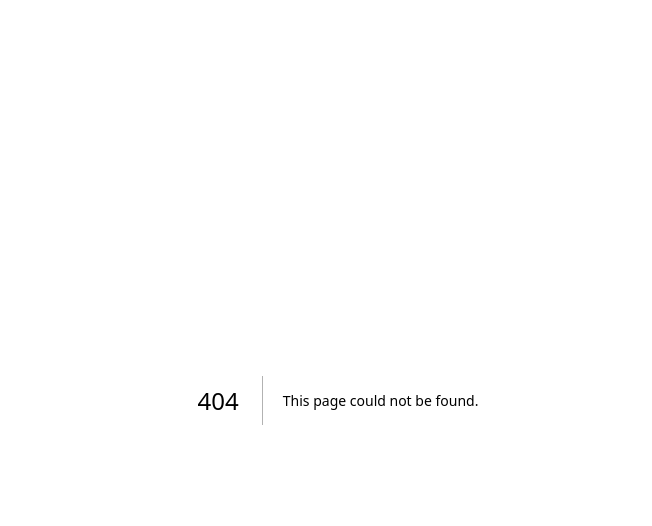
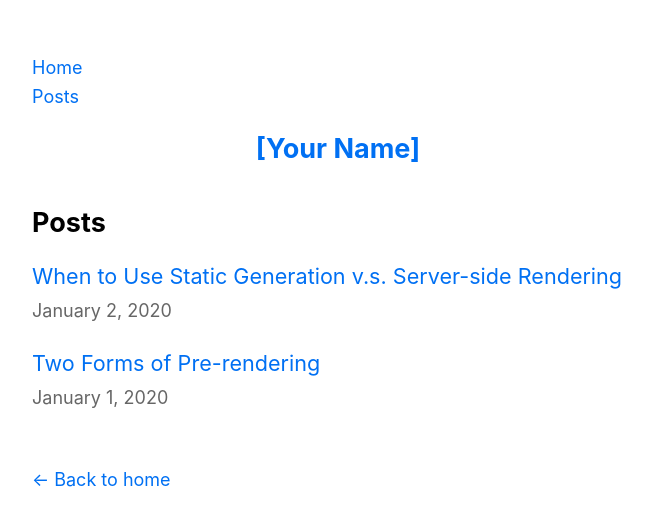
Before and after one commit to OTKRyu/OTKRyu.github.io, a Next.js app: page /posts in a window 1280 px wide. Before the commit this address had no page. Shown: the top 526 px of the page, without its empty margins (302-954 px from the left). Built offline with nearby package versions, Linux system fonts and the light colour scheme.

Commit message:
split home and posts

```diff
--- a/components/navbar.js
+++ b/components/navbar.js
@@ -3,8 +3,7 @@ import React, { useState } from "react";
 
 const MENU_LIST = [
   { text: "Home", href: "/" },
-  { text: "About Us", href: "/about" },
-  { text: "Contact", href: "/contact" },
+  { text: "Posts", href: "/posts" },
 ];
 
 const Navbar = () => {
@@ -13,7 +12,7 @@ const Navbar = () => {
       <nav>
         {MENU_LIST.map(({ text, href }) => {
           return (
-            <div>
+            <div key={text}>
               <a href={href}>{text}</a>
             </div>
           );
--- /dev/null
+++ b/pages/posts.js
@@ -0,0 +1,42 @@
+import Link from "next/link";
+
+import Layout from "../components/layout";
+import Date from "../components/date";
+import { getSortedPostsData } from "../lib/posts";
+import utilStyles from "../styles/utils.module.css";
+
+export async function getStaticProps() {
+  const allPostsData = getSortedPostsData();
+  return {
+    props: {
+      allPostsData,
+    },
+  };
+}
+
+export default function Post({ allPostsData }) {
+  return (
+    <Layout>
+      {/* Keep the existing code here */}
+
+      {/* Add this <section> tag below the existing <section> tag */}
+      <section className={`${utilStyles.headingMd} ${utilStyles.padding1px}`}>
+        <h2 className={utilStyles.headingLg}>Posts</h2>
+
+        <ul className={utilStyles.list}>
+          {allPostsData.map(({ id, date, title }) => (
+            <li className={utilStyles.listItem} key={id}>
+              <Link href={`/posts/${id}`}>
+                <a>{title}</a>
+              </Link>
+              <br />
+              <small className={utilStyles.lightText}>
+                <Date dateString={date} />
+              </small>
+            </li>
+          ))}
+        </ul>
+      </section>
+    </Layout>
+  );
+}
```
Also changed, not shown: pages/index.js (+3 -17 lines).
